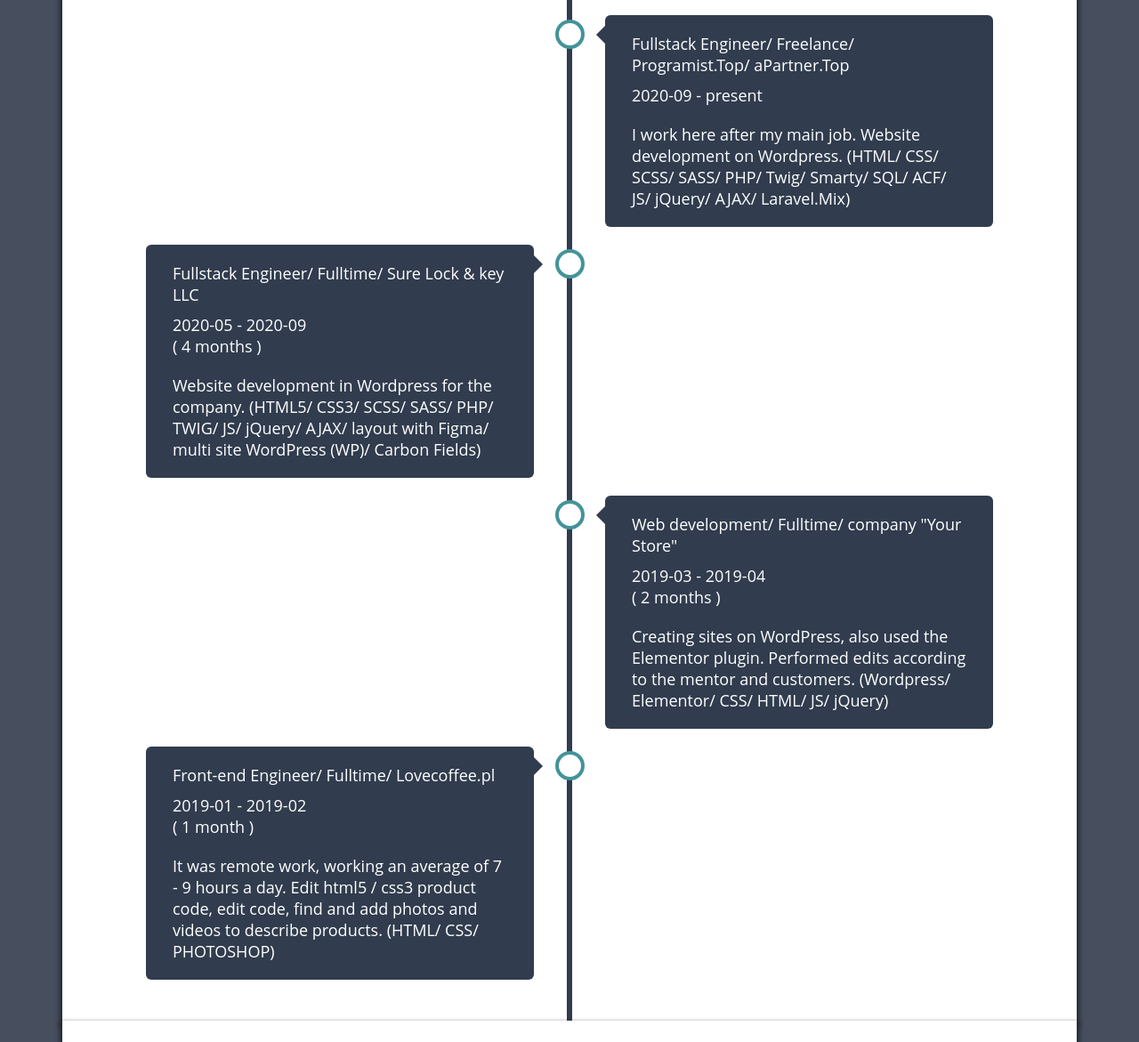
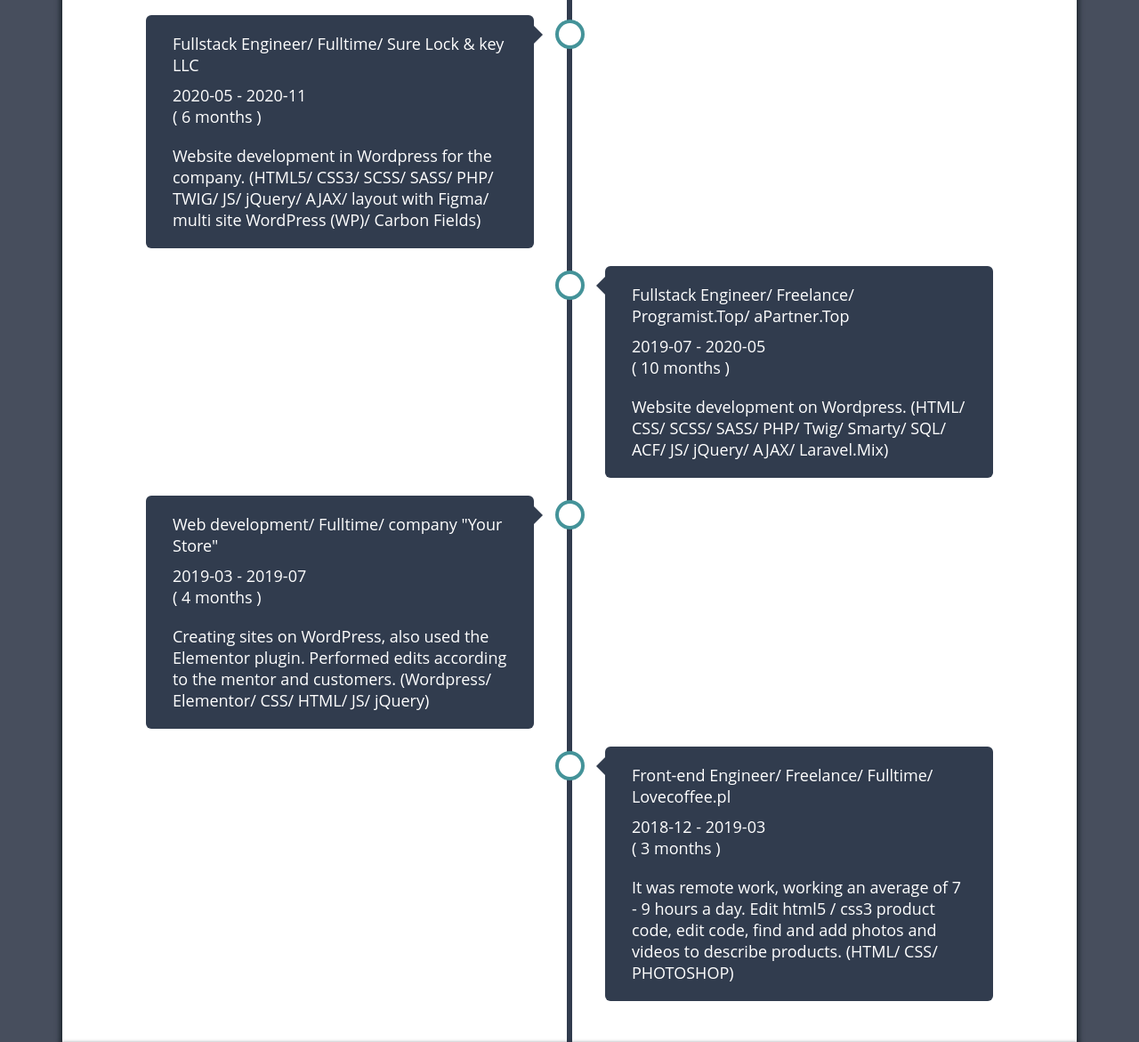
Before and after one commit to MatviyRoman/Roman.Matviy-FullStack-Developer-Prestashop-Laravel-Upwork.CV, a website: page index.html in a window 1280 px wide. Shown: the part 3025-4196 px from the top of the page at 89% size. Drawn offline with nearby package versions, Linux system fonts and the light colour scheme.

Commit message:
update information

```diff
--- a/index.html
+++ b/index.html
@@ -385,7 +385,7 @@
 	</section>
 	<section class="wrapper timeline">
 		<div class="h2 title">TIMELINE</div>
-		<div class="container right">
+		<div class="container left">
 			<div class="content">
 				<h2>Fullstack Engineer/ Fulltime/ WebSpirit.com.ua</h2>
 				<p class="time">
@@ -400,7 +400,7 @@
 				</p>
 			</div>
 		</div>
-		<div class="container left">
+		<div class="container right">
 			<div class="content">
 				<h2>Fullstack Engineer/ Fulltime/ SoftSprint.net</h2>
 				<p class="time">
@@ -413,21 +413,6 @@
 					frontend development. Evaluation and performance of tasks in the estimated time. (Wordpress/
 					Prestashop/ HTML5/ CSS3/
 					SASS/ SCSS/ JS/ jQuery/ AJAX/ PHP/ Smarty/ Twig/ SQL/ MySQL/ Figma/ Git/ Gitlab/ Github)
-				</p>
-			</div>
-		</div>
-		<div class="container right">
-			<div class="content">
-				<h2>
-					Fullstack Engineer/ Freelance/ Programist.Top/ aPartner.Top
-				</h2>
-				<p class="time">
-					<time class="start">2020-09</time> - present
-				</p>
-				<p>
-					I work here after my main job. Website development on Wordpress. (HTML/ CSS/ SCSS/ SASS/
-					PHP/ Twig/ Smarty/
-					SQL/ ACF/ JS/ jQuery/ AJAX/ Laravel.Mix)
 				</p>
 			</div>
 		</div>
@@ -447,6 +432,22 @@
 		</div>
 		<div class="container right">
 			<div class="content">
+				<h2>
+					Fullstack Engineer/ Freelance/ Programist.Top/ aPartner.Top
+				</h2>
+				<p class="time">
+					<span id="apartner_info" style="color: #fff;"></span>
+					<br>( <span id="apartner" style="color: #fff;"></span>)
+				</p>
+				<p>
+					Website development on Wordpress. (HTML/ CSS/ SCSS/ SASS/
+					PHP/ Twig/ Smarty/
+					SQL/ ACF/ JS/ jQuery/ AJAX/ Laravel.Mix)
+				</p>
+			</div>
+		</div>
+		<div class="container left">
+			<div class="content">
 				<h2>Web development/ Fulltime/ company "Your Store"</h2>
 				<p class="time">
 					<span id="yourstore_info" style="color: #fff;"></span>
@@ -459,9 +460,9 @@
 				</p>
 			</div>
 		</div>
-		<div class="container left">
+		<div class="container right">
 			<div class="content">
-				<h2>Front-end Engineer/ Fulltime/ Lovecoffee.pl</h2>
+				<h2>Front-end Engineer/ Freelance/ Fulltime/ Lovecoffee.pl</h2>
 				<p class="time">
 					<span id="lovecoffee_info" style="color: #fff;"></span>
 					<br>( <span id="lovecoffee" style="color: #fff;"></span>)
@@ -486,9 +487,10 @@
 			timeToCurrent('all_time', '2020-03-01');
 			timeToCurrent('webspirit', '2022-06-01');
 			timeToCurrent('softsprint', '2020-11-05', '2022-06-01');
-			timeToCurrent('surelockkey', '2020-05-01', '2020-09-01');
-			timeToCurrent('yourstore', '2019-03-01', '2019-04-30');
-			timeToCurrent('lovecoffee', '2019-01-01', '2019-02-01');
+			timeToCurrent('surelockkey', '2020-05-01', '2020-11-01');
+			timeToCurrent('apartner', '2019-07-01', '2020-05-01');
+			timeToCurrent('yourstore', '2019-03-01', '2019-07-01');
+			timeToCurrent('lovecoffee', '2018-12-01', '2019-03-01');
 			var d = new Date();
 			var n = d.getFullYear();
 			document.getElementById('year').innerHTML = n;
```
